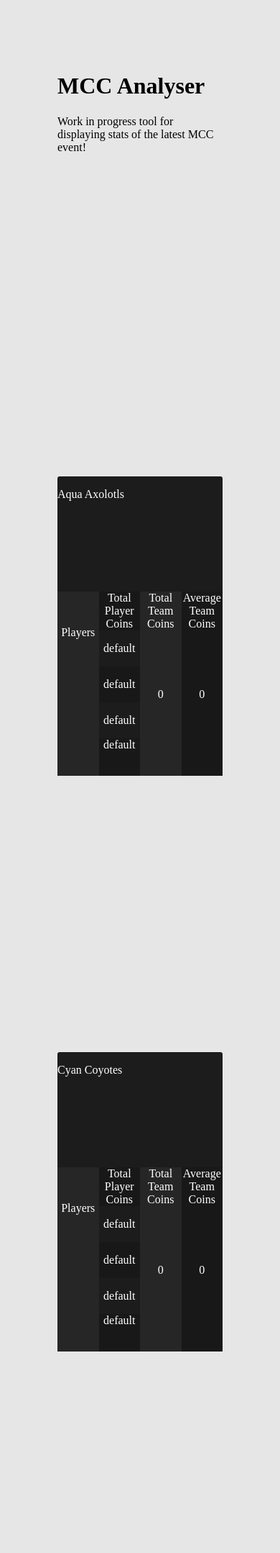
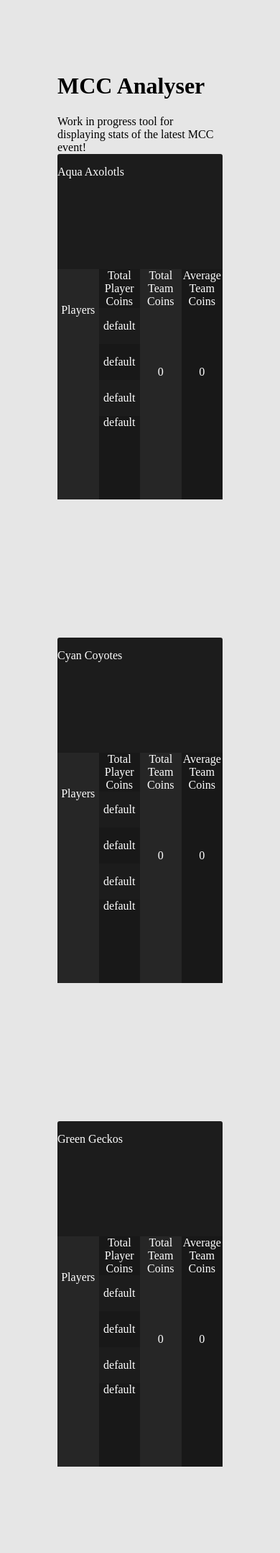
Before and after one commit to TensegrityBlockxels/mccstats, a Flask app: page / in a window 390 px wide. Shown: the top 2158 px of the page at 72% size. Run offline with Flask 2, Linux system fonts and the light colour scheme; parts of the project's set-up code (start-up, migrations or seed data) failed here and were passed over; some web fonts are replaced.

Commit message:
Attempt at responsive design.

```diff
--- a/static/styles/container.css
+++ b/static/styles/container.css
@@ -2,12 +2,15 @@
   --height: 28rem;
   position: relative;
   background-color: var(--accent-color-1);
-  margin-top: var(--height);
   border-radius: 3px;
   width: clamp(var(--height), 60rem, 50%);
   height: 22rem;
   color: #ffffff;
 }
+.container:not(:first-child) {
+  margin-top: calc(var(--height) - 8rem);
+}
+
 .container-header {
   position: relative;
   height: 5rem;
--- a/static/styles/style.css
+++ b/static/styles/style.css
@@ -24,7 +24,7 @@
 .cell {
   position: relative;
   text-align: center;
-  height: 16rem;
+  height: 20rem;
   width: 8rem;
   flex: 20%;
   top: 5rem;
```
